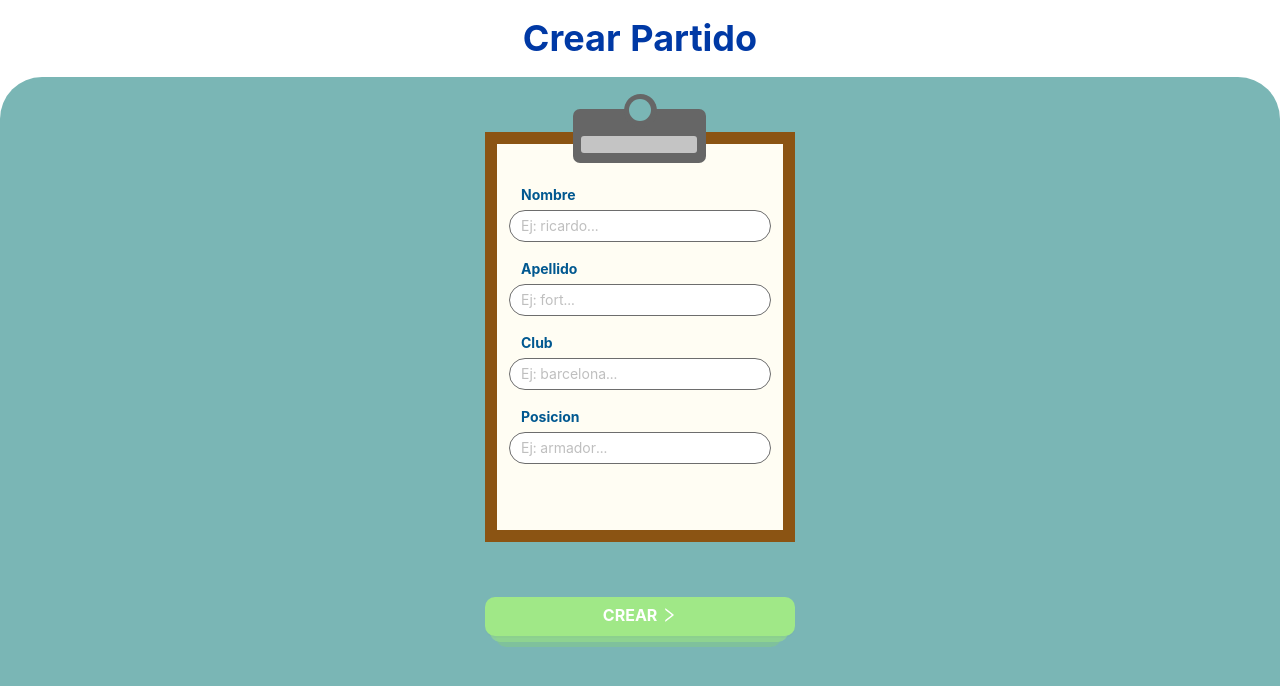
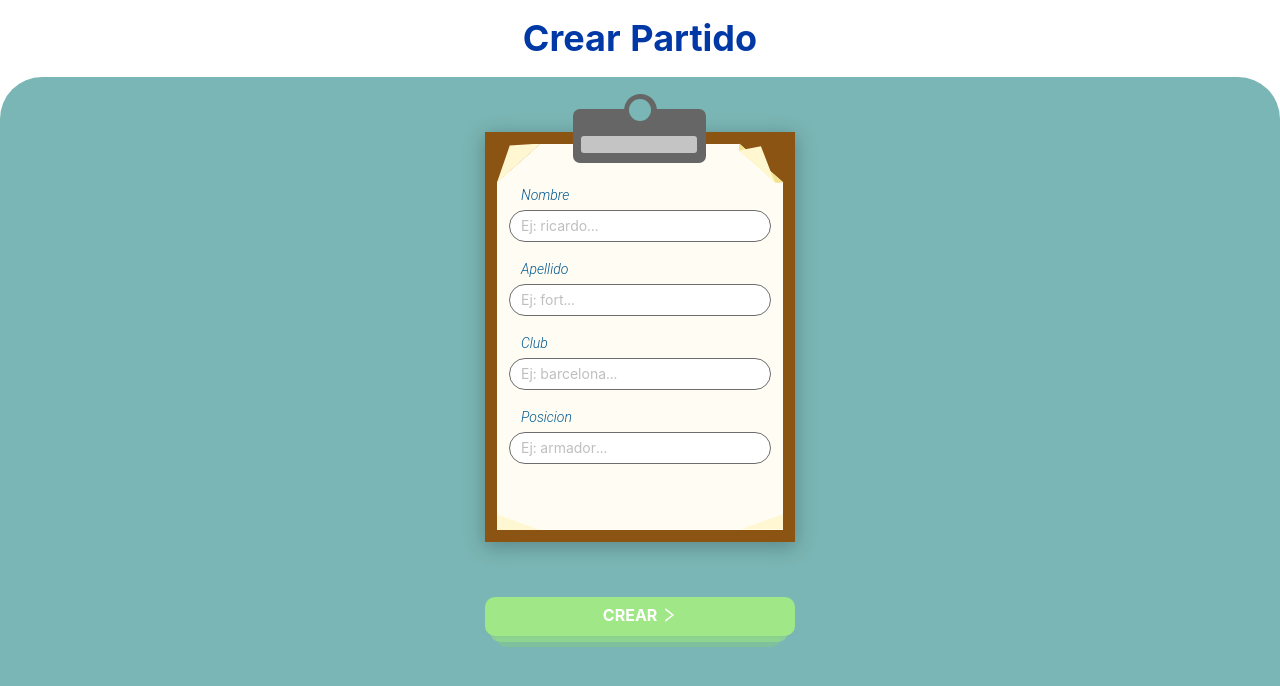
Before and after one commit to UrielQuevedo/tantos, a Next.js app: page /crear-usuario in a window 1280 px wide. Shown: the top 686 px of the page. Built offline with nearby package versions, Linux system fonts and the light colour scheme.

Commit message:
chore: planilla styled

```diff
--- a/components/atoms/planilla-input/_style.module.scss
+++ b/components/atoms/planilla-input/_style.module.scss
@@ -2,7 +2,9 @@
 
 .labelInput {
   margin-left: 12px;
-  font-weight: bold;
+  font-style: italic;
+  font-weight: 300;
+  font-family: Roboto;
   color: #015890;
   font-size: 16px;
   text-transform: capitalize;
--- a/components/molecules/planilla/Planilla.jsx
+++ b/components/molecules/planilla/Planilla.jsx
@@ -1,10 +1,34 @@
 import Styles from "./_style.module.scss";
 
-const { formulario, pisador, circulo, hueco, adorno, containerForm } = Styles;
+const {
+  formulario,
+  pisador,
+  circulo,
+  hueco,
+  adorno,
+  containerForm,
+  doblado1,
+  doblado2,
+  dobladoComplicado1,
+  dobladoComplicado2,
+  dobladoComplicado3,
+  dobladoSimple1,
+  dobladoSimple2,
+} = Styles;
 
 const Planilla = ({ children }) => {
   return (
     <div className={formulario}>
+      <div className={doblado2} />
+      <div className={doblado1} />
+
+      <div className={dobladoComplicado1} />
+      <div className={dobladoComplicado2} />
+      <div className={dobladoComplicado3} />
+
+      <div className={dobladoSimple1} />
+      <div className={dobladoSimple2} />
+
       <div className={pisador}>
         <div className={circulo} />
         <div className={hueco} />
--- a/components/molecules/planilla/_style.module.scss
+++ b/components/molecules/planilla/_style.module.scss
@@ -7,8 +7,8 @@
   width: 310px;
   height: 410px;
   position: relative;
+  box-shadow: 0px 4px 19px 1px rgba(0, 0, 0, 0.25);
 }
-
 .pisador {
   height: 54px;
   width: 133px;
@@ -18,7 +18,6 @@
   top: -35px;
   right: 77px;
 }
-
 .hueco {
   height: 22px;
   width: 22px;
@@ -28,7 +27,6 @@
   top: -10px;
   left: 56px;
 }
-
 .circulo {
   width: 33px;
   height: 34px;
@@ -38,7 +36,6 @@
   top: -15px;
   left: 50.5px;
 }
-
 .adorno {
   position: absolute;
   background: #C4C4C4;
@@ -48,7 +45,65 @@
   bottom: 10px;
   left: 8px;
 }
-
 .containerForm {
   padding: 40px 12px 0 12px;
 }
+.doblado1 {
+  clip-path: polygon(100% 0, 0% 100%, 29% 5%);
+  position: absolute;
+  width: 44px;
+  height: 39px;
+  background: #FFF7D1;
+}
+.doblado2 {
+  position: absolute;
+  width: 43.74px;
+  height: 38.5px;
+  clip-path: polygon(100% 0, 0% 100%, 0 0);
+  background: #8B5413;
+}
+
+.dobladoComplicado1 {
+  position: absolute;
+  width: 44.74px;
+  height: 39.5px;
+  background: #8B5413;
+  clip-path: polygon(0 0, 100% 100%, 100% 0);
+  right: -1px;
+}
+.dobladoComplicado2 {
+  position: absolute;
+  width: 44.74px;
+  height: 39.5px;
+  background: #F4E38E;
+  clip-path: polygon(0 0, 100% 100%, 82% 100%, 33% 50%, 0 18%);
+  right: -0.5px;
+  top: -0.4px;
+}
+.dobladoComplicado3 {
+  position: absolute;
+  width: 43px;
+  height: 38.5px;
+  right: 1px;
+  clip-path: polygon(51% 7%, 83% 100%, 82% 100%, 33% 50%, 0 18%);
+  background: #FFF7CF;
+}
+.dobladoSimple2 {
+  position: absolute;
+  width: 42.5px;
+  height: 27px;
+  background: #FFF7D1;
+  bottom: 0;
+  right: -0.1px;
+  clip-path: polygon(100% 43%, 0% 100%, 100% 100%);
+}
+.dobladoSimple1 {
+  position: absolute;
+  width: 42.5px;
+  height: 27px;
+  background: #FFF7D1;
+  bottom: 0;
+  left: 0px;
+  clip-path: polygon(100% 43%, 0% 100%, 100% 100%);
+  transform: scaleX(-1);
+}
```
